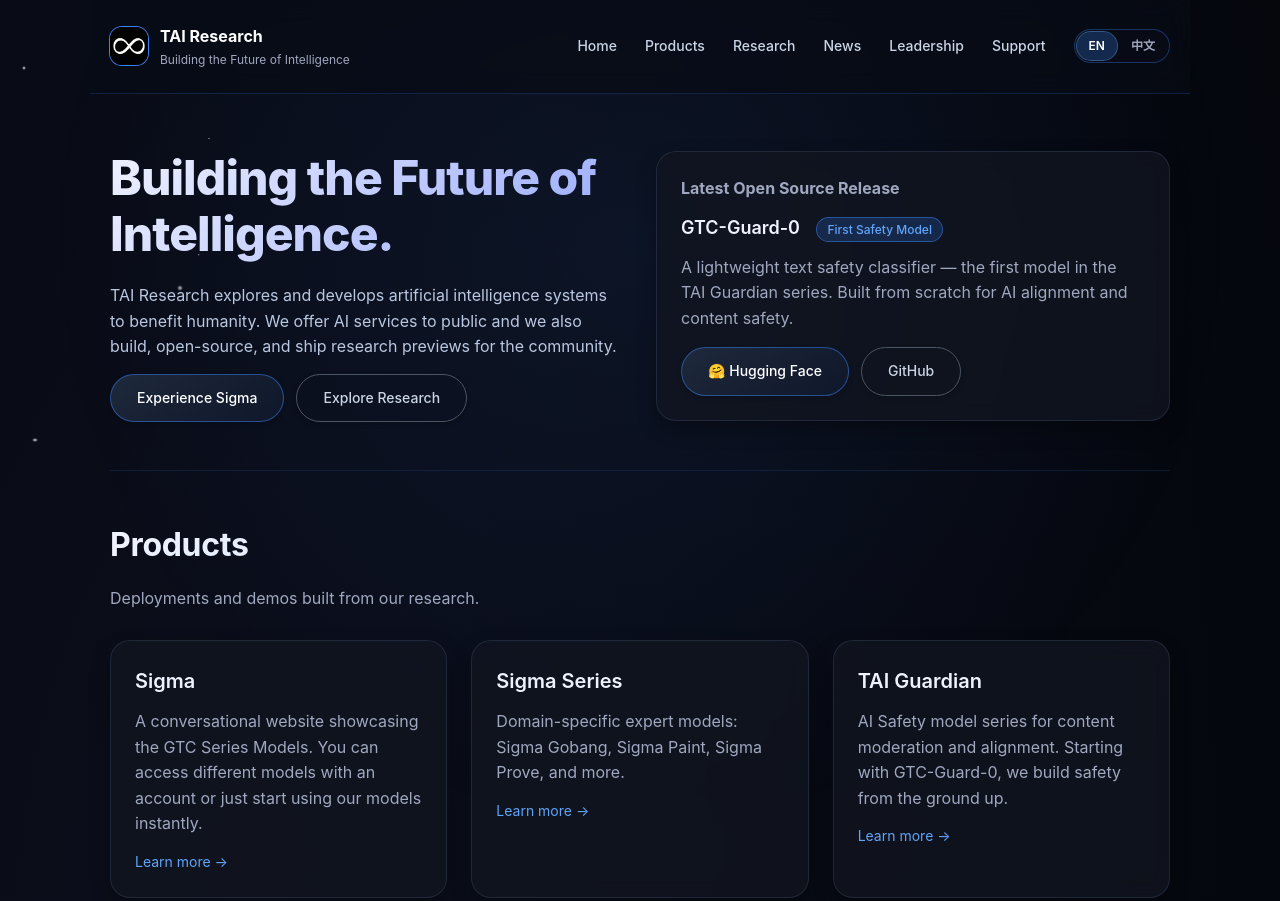
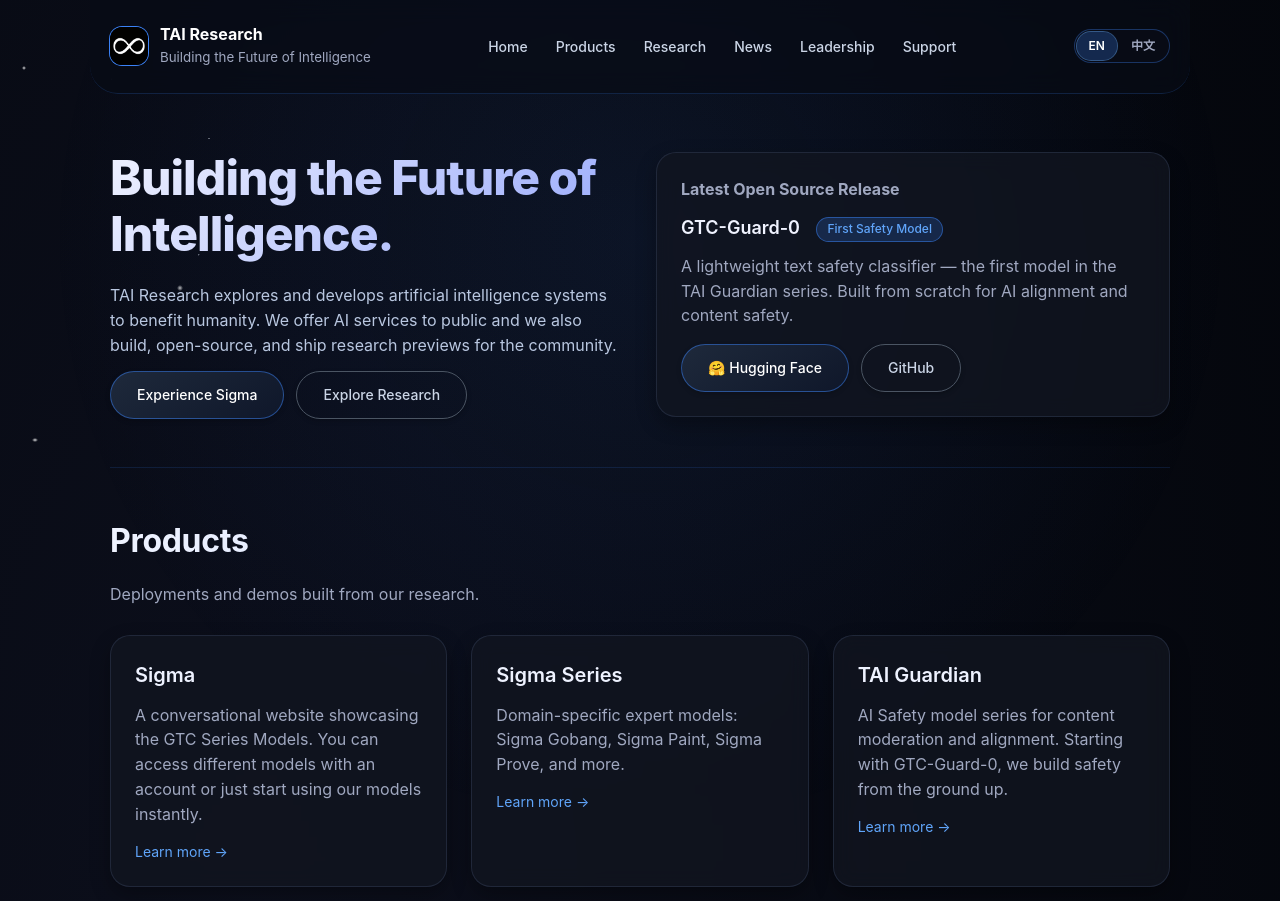
Before and after one commit to LTYLeo/tai.com, a plain HTML site: page index.html in a window 1280 px wide. Shown: the top 901 px of the page. Drawn offline with Linux system fonts and the light colour scheme.

Commit message:
Make the header genuinely identical to the Developer Platform's
Three separate defects, each visible in a screenshot and none of them a matter
of taste.

**The bar had no curve.** .site-header asked for border-radius with
var(--radius-lg), but that variable was never defined here - only --radius was.
An undefined var() invalidates the whole declaration, so the corners came out
square instead of the 28px the other site has. Measured after the fix: both
report "0px 0px 28px 28px".

**The logo block was 7px short.** .logo small was forced to display:block with
font-size 12px. As a block it took a compressed line box of 17px; the Developer
Platform leaves it inline, so it forms a line box after the block .logo-name and
inherits the body's 24.8px line-height. That is where the extra height comes
from. Both now measure 45px.

**The language toggle was inside the nav.** The Developer Platform appends it to
<header> as a sibling of the nav, which is what lets space-between spread three
things apart. Mine lived inside the nav, so the links and the switch sat in one
clump against the right edge.

Also: products.html and leadership.html had lost "Home" entirely - 9 of 11 pages
had it. The header is now generated for all eleven from one definition, so they
cannot disagree again.

```diff
--- a/assets/site.css
+++ b/assets/site.css
@@ -21,6 +21,10 @@
        to start. */
     --header-h: 76px;
     --radius: 20px;
+    /* Used by .site-header for the curved bottom edge. It was referenced without
+       ever being defined, so border-radius resolved to nothing and the bar came
+       out square instead of shaped like the Developer Platform's. */
+    --radius-lg: 28px;
     --max-w: 1100px;
 
     /* Fluid type. A 48px headline is right on a laptop and unreadable on a
@@ -40,7 +44,7 @@
     font-family: "Inter", "Segoe UI", "Roboto", "Helvetica", "Arial", sans-serif;
     background: radial-gradient(ellipse at 20% 30%, #0c0f1c, #020408);
     color: var(--text);
-    line-height: 1.6;
+    line-height: 1.55;
     position: relative;
     overflow-x: hidden;
     -webkit-text-size-adjust: 100%;
@@ -126,6 +130,10 @@
     z-index: 60;
 }
 
+/* Logo block. Mirrors the Developer Platform: the mark, then a stack of name
+   and tagline. .logo-name has to be display:block, otherwise the tagline sits
+   on the same line as the name - which is what happened when the wrapper was
+   changed from a div to a span. */
 .logo {
     display: flex;
     align-items: center;
@@ -138,16 +146,30 @@
 .logo .mark {
     width: 38px;
     height: 38px;
-    flex: 0 0 38px;
     border-radius: 12px;
     overflow: hidden;
     box-shadow: 0 0 0 1px #3b82f6;
+    flex: 0 0 auto;
 }
 
 .logo .mark img { width: 100%; height: 100%; object-fit: cover; display: block; }
 
-.logo-name { font-weight: 700; color: #ffffff; font-size: 16px; }
-.logo-tag { color: var(--muted); font-size: 12px; display: block; }
+/* No font-size on <small>: the element's own 0.833em (13.33px) is what the
+   Developer Platform renders, and overriding it to 12px made the whole logo
+   block 7px shorter than the other site's. */
+.logo-name {
+    font-weight: 700;
+    color: #ffffff;
+    display: block;
+    line-height: 1.25;
+    font-size: 16px;
+}
+
+/* No display or line-height override. As inline, <small> forms its own line
+   box after the block-level .logo-name and picks up the body's line-height,
+   which is what makes the Developer Platform's logo block 45px tall. Forcing
+   display:block gave it a compressed line box and a 38px block. */
+.logo small { color: var(--muted); }
 
 .site-nav {
     display: flex;
--- a/index.html
+++ b/index.html
@@ -21,28 +21,28 @@
 
 <header class="container site-header">
     <a class="logo" href="index.html">
-        <div class="mark"><img src="assets/logo.png" alt="TAI Research" /></div>
-        <div>
-            <div class="logo-name">TAI Research</div>
-            <small class="logo-tag" data-i18n="tagline">Building the Future of Intelligence</small>
-        </div>
+        <span class="mark"><img src="assets/logo.png" alt="TAI Research" /></span>
+        <span>
+            <span class="logo-name">TAI Research</span>
+            <small data-i18n="tagline">Building the Future of Intelligence</small>
+        </span>
     </a>
 
-    <button class="nav-toggle" aria-label="Menu" aria-expanded="false" aria-controls="site-nav">☰</button>
+    <button class="nav-toggle" id="navToggle" aria-label="Menu" aria-expanded="false">☰</button>
 
-    <nav class="site-nav" id="site-nav">
-
+    <nav class="site-nav">
         <a href="index.html" data-i18n="nav.home">Home</a>
         <a href="products.html" data-i18n="nav.products">Products</a>
         <a href="research.html" data-i18n="nav.research">Research</a>
         <a href="news.html" data-i18n="nav.news">News</a>
         <a href="leadership.html" data-i18n="nav.leadership">Leadership</a>
-        <a href="#support" data-i18n="nav.support">Support</a>
-        <div class="lang-toggle" role="group" aria-label="Language">
-            <button type="button" data-lang-btn="en" aria-pressed="true">EN</button>
-            <button type="button" data-lang-btn="zh" aria-pressed="false">中文</button>
-        </div>
+        <a href="index.html#support" data-i18n="nav.support">Support</a>
     </nav>
+
+    <div class="lang-toggle" role="group" aria-label="Language">
+        <button type="button" data-lang-btn="en" aria-pressed="true">EN</button>
+        <button type="button" data-lang-btn="zh" aria-pressed="false">中文</button>
+    </div>
 </header>
 
 <main class="container">
```
Also changed, not shown: Products/gtc-series.html (+13 -11 lines), Research/gtc-2.5-preview.html (+13 -11 lines), Research/gtc-2.5.html (+13 -11 lines), Research/gtc-2.5o.html (+13 -11 lines), Research/gtc-2.5v-preview.html (+13 -11 lines), Research/strategic-shift.html (+12 -12 lines), leadership.html (+15 -11 lines), news.html (+13 -11 lines), products.html (+15 -11 lines), research.html (+13 -11 lines).
